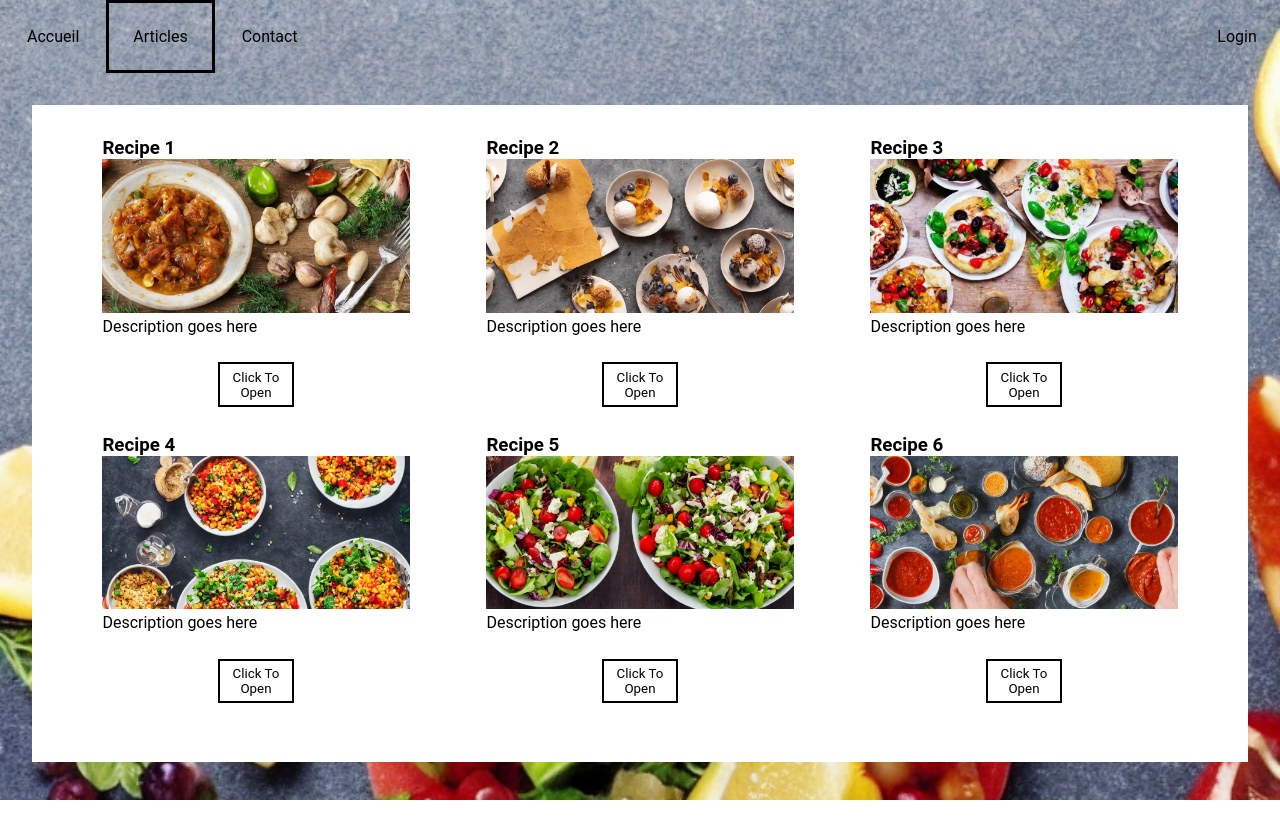
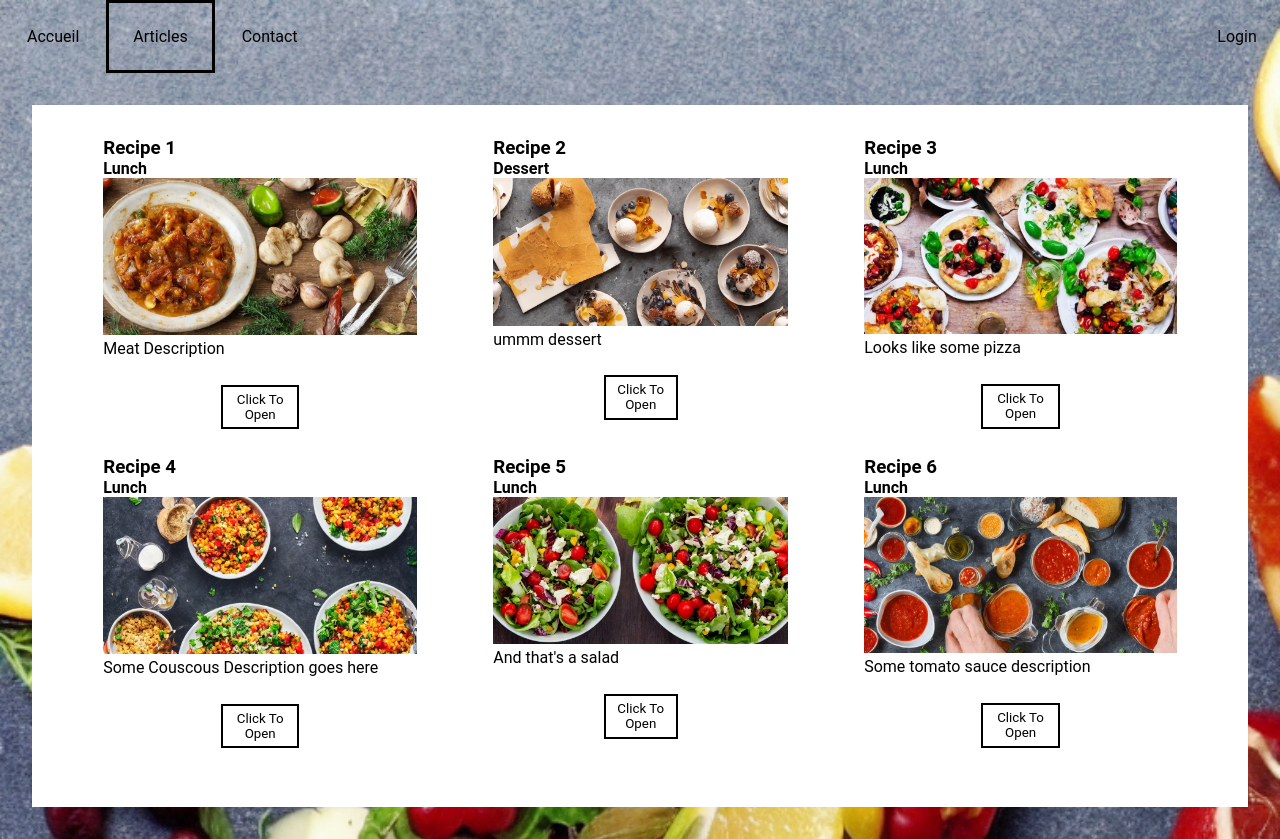
Before and after one commit to MarsWasNotAvailable/DWWM_Cookerysland, a plain HTML site: page articles-generator.html in a window 1280 px wide. Before the commit the page ends 800 px from the top, so only its background shows below. Drawn offline with Linux system fonts and the light colour scheme.

Commit message:
Update articles-generator.html

```diff
--- a/articles-generator.html
+++ b/articles-generator.html
@@ -30,6 +30,8 @@
         <div id="TheArticles">
             <!-- <article>
                 <h3>Recipe 1</h3>
+                <h4>Date goes here</h4>
+                <h5>Category</h5>
                 <a href="./article-individual.html">
                     <img src="./cache/recipe1.jpeg" alt="Picture Of Recipe 1">
                 </a>
@@ -43,43 +45,105 @@
     </section>
 
     <script defer>
-        function GenerateArticles(NumberOfArticles)
+
+        let FakeArticleData = [
+            {
+                Title : "Recipe 1",
+                Date : "2023/01/01",
+                Category : "Lunch",
+                ImageLink : "./cache/recipe1.jpeg",
+                Link : "./article-individual.html",
+                Description : "Meat Description"
+            },
+            {
+                Title : "Recipe 2",
+                Date : "2023/02/01",
+                Category : "Dessert",
+                ImageLink : "./cache/recipe2.jpeg",
+                Link : "./article-individual.html",
+                Description : "ummm dessert"
+            },
+            {
+                Title : "Recipe 3",
+                Date : "2023/03/01",
+                Category : "Lunch",
+                ImageLink : "./cache/recipe3.jpeg",
+                Link : "./article-individual.html",
+                Description : "Looks like some pizza"
+            },
+            {
+                Title : "Recipe 4",
+                Date : "2023/04/01",
+                Category : "Lunch",
+                ImageLink : "./cache/recipe4.jpeg",
+                Link : "./article-individual.html",
+                Description : "Some Couscous Description goes here"
+            },
+            {
+                Title : "Recipe 5",
+                Date : "2023/05/01",
+                Category : "Lunch",
+                ImageLink : "./cache/recipe5.jpeg",
+                Link : "./article-individual.html",
+                Description : "And that's a salad"
+            },
+            {
+                Title : "Recipe 6",
+                Date : "2023/06/01",
+                Category : "Lunch",
+                ImageLink : "./cache/recipe6.jpeg",
+                Link : "./article-individual.html",
+                Description : "Some tomato sauce description"
+            }
+        ];
+
+
+        function GenerateArticles(ArticlesData)
         {
             let ArticlesBox = document.getElementById("TheArticles");
 
-            for (let Index = 1; Index <= NumberOfArticles; Index++) {
+            // for (let Index = 1; Index <= ArticlesData.length; Index++) {
+            ArticlesData.forEach((Each, Index) => {
 
                 let NewArticle = document.createElement("article");
-                NewArticle.id = `Recipe ${Index}`;
+                NewArticle.id = `recipe${Index + 1}`;
 
                 let Title = document.createElement("h3");
-                Title.innerHTML = `Recipe ${Index}`;
+                Title.innerHTML = Each.Title;
+
+                let Date = document.createElement("h4");
+                Date.innerHTML = Each.Date;
+
+                let Category = document.createElement("h5");
+                Date.innerHTML = Each.Category;
 
                 let Anchor = document.createElement("a");
-                Anchor.href = `./recipe${Index}.html`;
+                Anchor.href = Each.Link;
 
                 let Image = document.createElement("img");
-                Image.src=`./cache/recipe${Index}.jpeg`;
-                Image.alt=`Picture Of Recipe ${Index}`;
+                Image.src= Each.ImageLink;
+                Image.alt=`Picture Of ${Each.Title}`;
 
                 Anchor.append(Image);
 
                 let Description = document.createElement("span");
-                Description.innerHTML = "Description goes here";
+                Description.innerHTML = Each.Description;
 
                 let Button = document.createElement("button");
                 Button.innerHTML = "Click To Open";
 
-                NewArticle.append(Title, Anchor, Description, Button);
+                NewArticle.append(Title, Date, Category, Anchor, Description, Button);
 
                 // ArticlesBox.append(NewArticle);
 
                 // ArticlesBox.insertAdjacentElement("beforeend", NewArticle);
                 ArticlesBox.appendChild(NewArticle);
-            }
+            });
         }
 
-        GenerateArticles(6);
+        GenerateArticles(FakeArticleData);
+
+
 
         let LoadMore = function (){
             //in this example we'll simply pretend to fetch results
```
